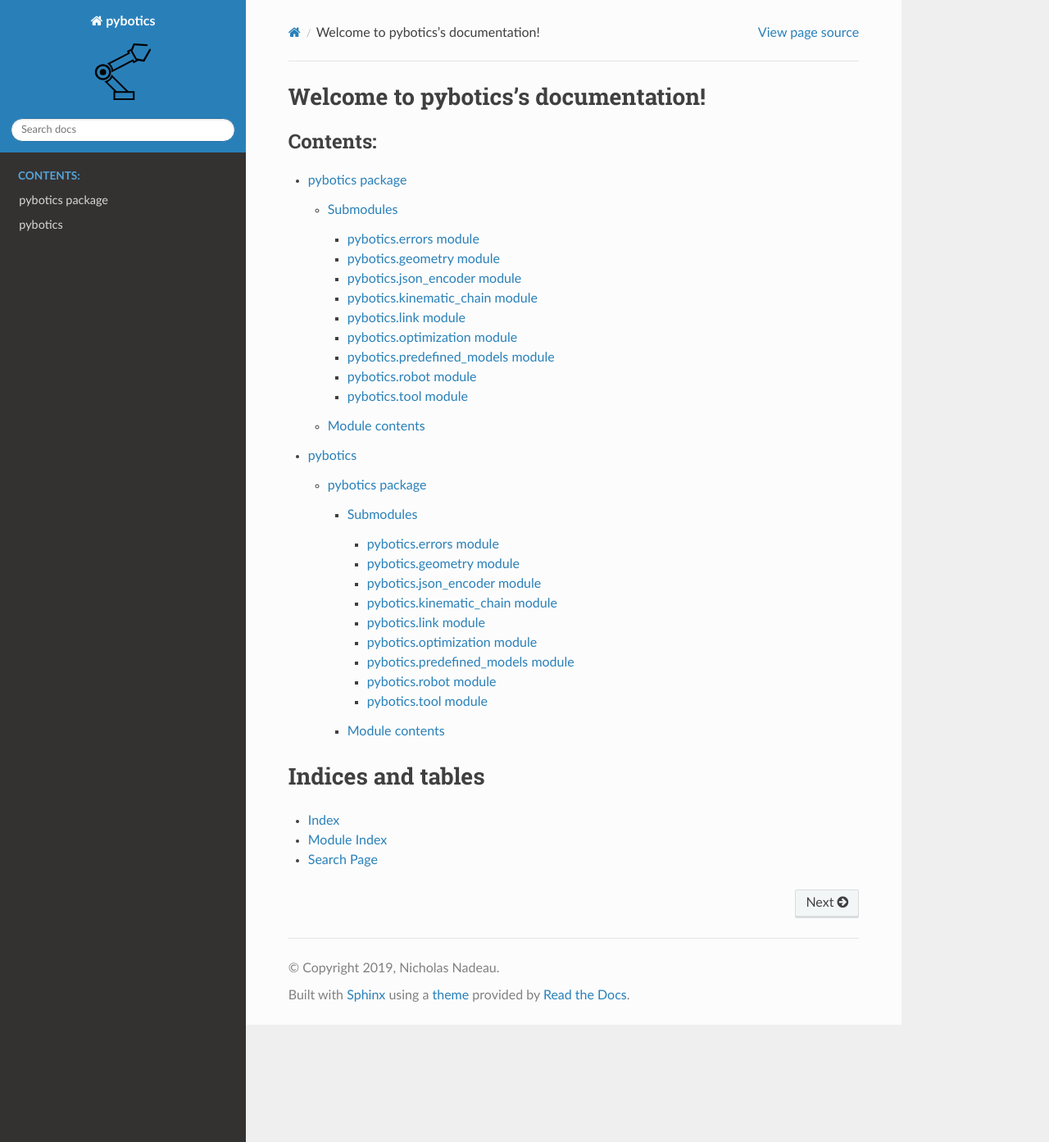
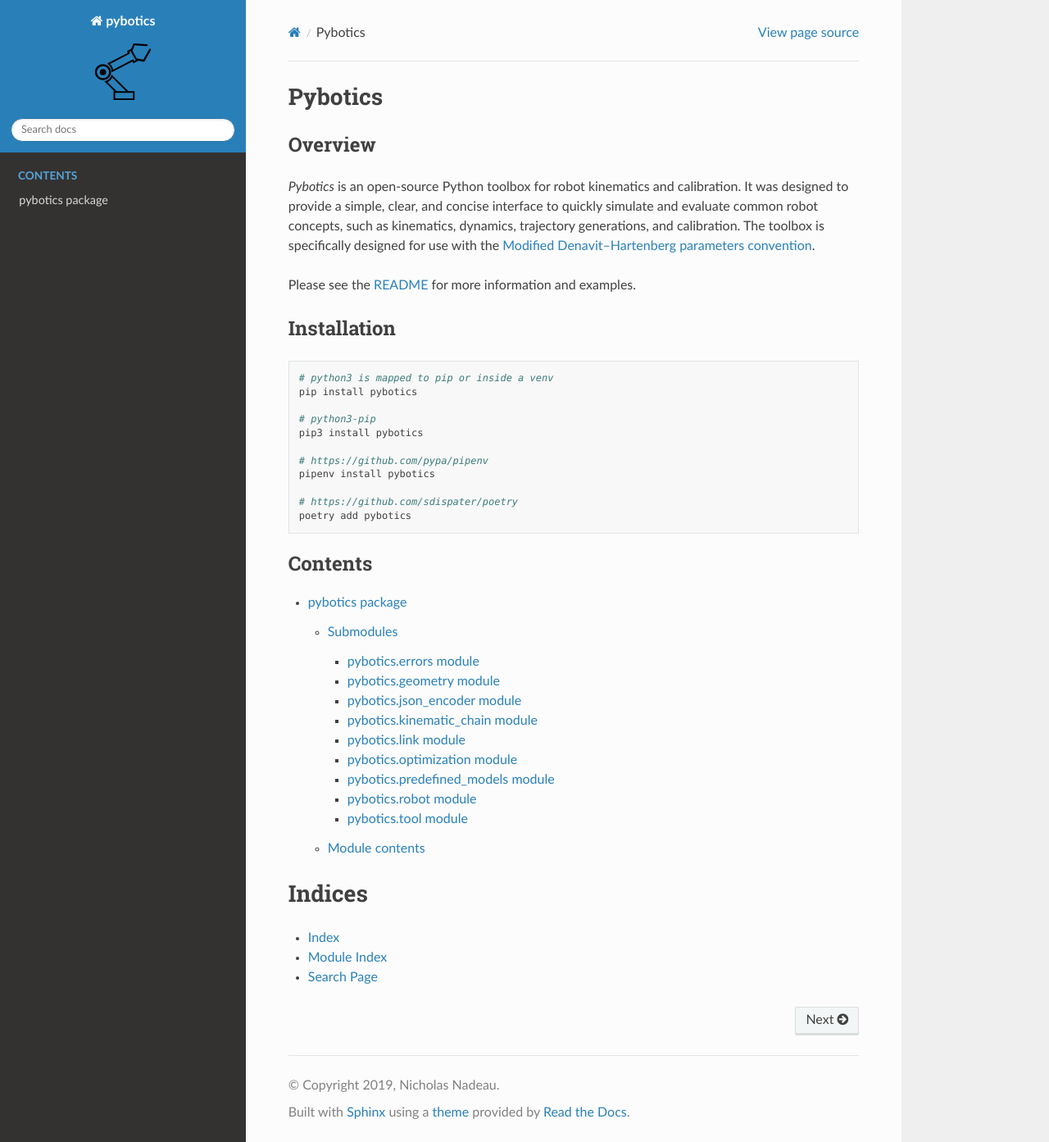
Before and after one commit to engnadeau/pybotics, a Sphinx documentation site: the page built from docs/index.rst, in a window 1280 px wide and 1393 px high. Shown: the whole window at 82% size. Built offline with Sphinx 7.4.7 and the Read the Docs theme 2.0.0, drawn with Linux system fonts in a browser that asks for light colours.

Commit message:
updated intro page

```diff
--- a/docs/index.rst
+++ b/docs/index.rst
@@ -1,21 +1,41 @@
-.. pybotics documentation master file, created by
-   sphinx-quickstart on Thu Sep 12 08:06:57 2019.
-   You can adapt this file completely to your liking, but it should at least
-   contain the root `toctree` directive.
+Pybotics
+========
 
-Welcome to pybotics's documentation!
-====================================
+Overview
+--------
+
+`Pybotics` is an open-source Python toolbox for robot kinematics and calibration.
+It was designed to provide a simple, clear, and concise interface to quickly simulate and evaluate common robot concepts, such as kinematics, dynamics, trajectory generations, and calibration.
+The toolbox is specifically designed for use with the `Modified Denavit–Hartenberg parameters convention <https://en.wikipedia.org/wiki/Denavit%E2%80%93Hartenberg_parameters#Modified_DH_parameters>`_.
+
+Please see the `README <https://github.com/nnadeau/pybotics>`_ for more information and examples.
+
+Installation
+------------
+
+.. code-block::
+
+    # python3 is mapped to pip or inside a venv
+    pip install pybotics
+
+    # python3-pip
+    pip3 install pybotics
+
+    # https://github.com/pypa/pipenv
+    pipenv install pybotics
+
+    # https://github.com/sdispater/poetry
+    poetry add pybotics
+
 
 .. toctree::
-   :maxdepth: 4
-   :caption: Contents:
+    :maxdepth: 4
+    :caption: Contents
 
-   pybotics
-   modules
+    pybotics
 
-
-Indices and tables
-==================
+Indices
+=======
 
 * :ref:`genindex`
 * :ref:`modindex`
```
